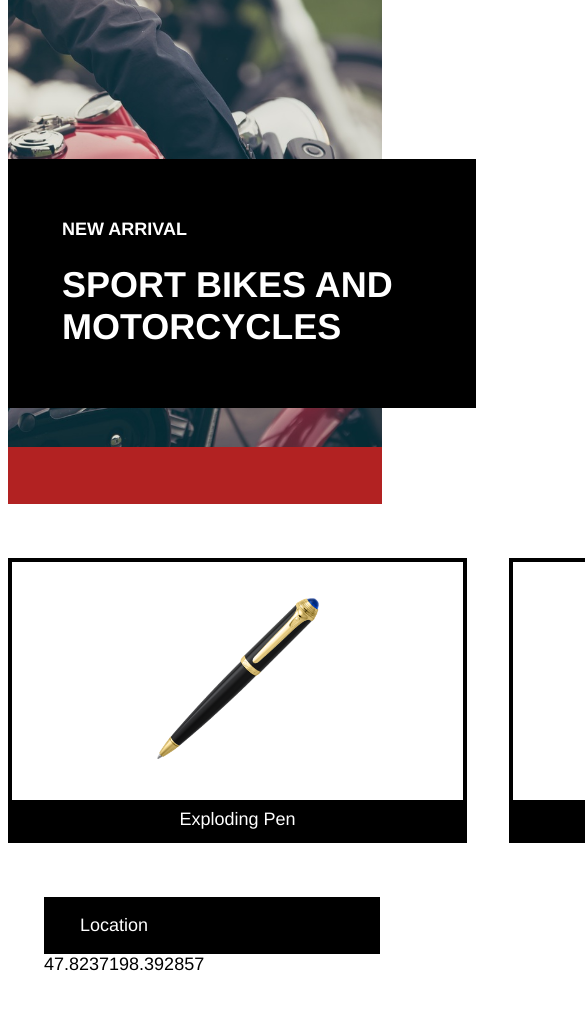
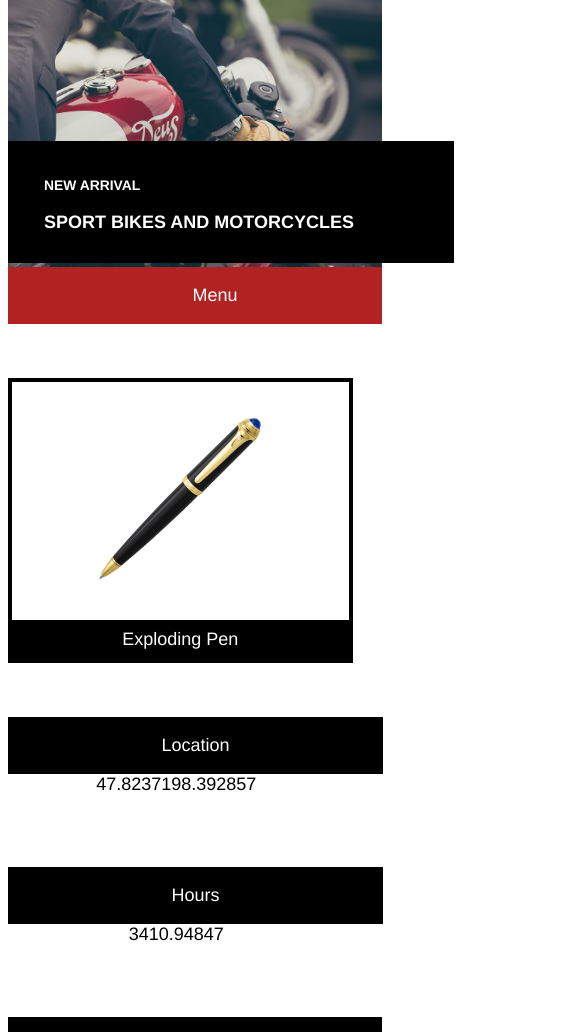
Before and after one commit to supermlaka/Secret-Agent-Supply, a plain HTML site: page index.html in a window 390 px wide. Shown: the part 68-1100 px from the top of the page, 585 px wide, since content can reach past the window. Drawn offline with Linux system fonts and the light colour scheme.

Commit message:
final product code

```diff
--- a/resources/css/index.css
+++ b/resources/css/index.css
@@ -7,7 +7,7 @@ body {
 }
 
 .container {
-  width: 960px;
+  width: 100%;
   margin: 0 auto;
 }
 
@@ -29,37 +29,6 @@ header img {
 header span {
   font-size: 1rem;
   padding: 1rem 0.66rem;
-}
-
-@media only screen and (max-width: 470px) {
-  .main-banner {
-    height: 15em;
-  }
-  .headline {
-    width: 100%;
-    padding: 1rem 2rem;
-    top: 10rem;
-  }
-  .headline h4 {
-    font-size: .77rem;
-  }
-  .headline h1 {
-    font-size: 1rem;
-  }
-  .pen {
-    width: 45%;
-  }
-  .watch {
-    display: none;
-  }
-  .info {
-    display: flex;
-    padding-left: 2rem;
-    flex-direction: column;
-  }
-  footer {
-    text-align: center;
-  }
 }
 
 .main-banner {
@@ -194,3 +163,43 @@ footer {
   align-items: center;
   width: 100%;
 }
+
+@media only screen and (max-width: 470px) {
+  .main-banner {
+    height: 15em;
+  }
+  .headline {
+    width: 100%;
+    padding: 1rem 2rem;
+    top: 8rem;
+  }
+  .headline h4 {
+    font-size: .77rem;
+  }
+  .headline h1 {
+    font-size: 1rem;
+  }
+  .pen {
+    width: 90%;
+  }
+  .watch {
+    display: none;
+  }
+  .info {
+    width:90%;
+    display: flex;
+    flex-direction: column;
+  }
+  footer {
+    text-align: center;
+  }
+
+  .title{
+    width: 90%;
+  }
+
+  .location, .hours{
+    width: 100%;
+    text-align: center;
+  }
+}
```
